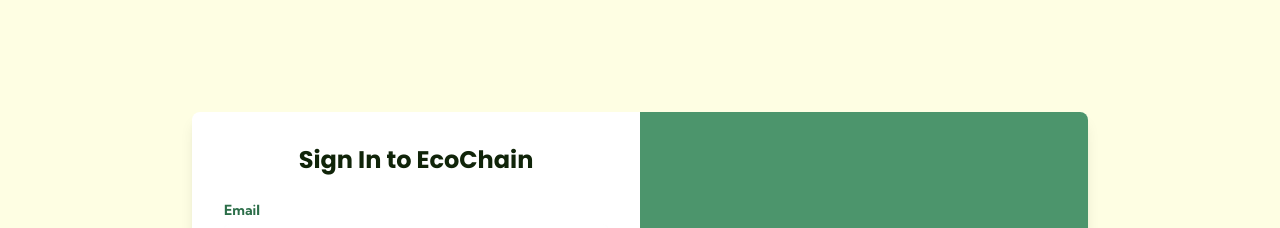
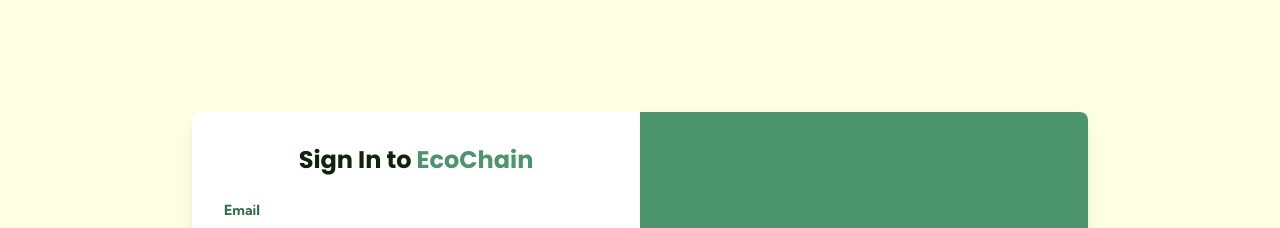
Before and after one commit to fromjyce/EcoChain, a Next.js app in the folder frontend/: page /signin in a window 1280 px wide. Shown: the top 228 px of the page. Built offline with nearby package versions, Linux system fonts and the light colour scheme.

Commit message:
added link

```diff
--- a/frontend/pages/signin.js
+++ b/frontend/pages/signin.js
@@ -35,7 +35,7 @@
       <main className="bg-[#fefee3ff] flex items-center justify-center">
         <div className="w-full max-w-4xl bg-white shadow-lg rounded-lg flex overflow-hidden">
           <div className="w-1/2 p-8">
-            <h2 className="text-2xl font-bold text-center poppins text-[#102409]">Sign In to EcoChain</h2>
+            <h2 className="text-2xl font-bold text-center poppins text-[#102409]">Sign In to <a href="/" className="text-[#4c956cff] hover:underline hover:text-[#102409]">EcoChain</a></h2>
             <form className="mt-6"  onSubmit={handleSubmit}>
               <div className="mb-4">
                 <label htmlFor="email" className="block text-sm font-bold kumbh_sans text-[#2c6e49ff]">
```
